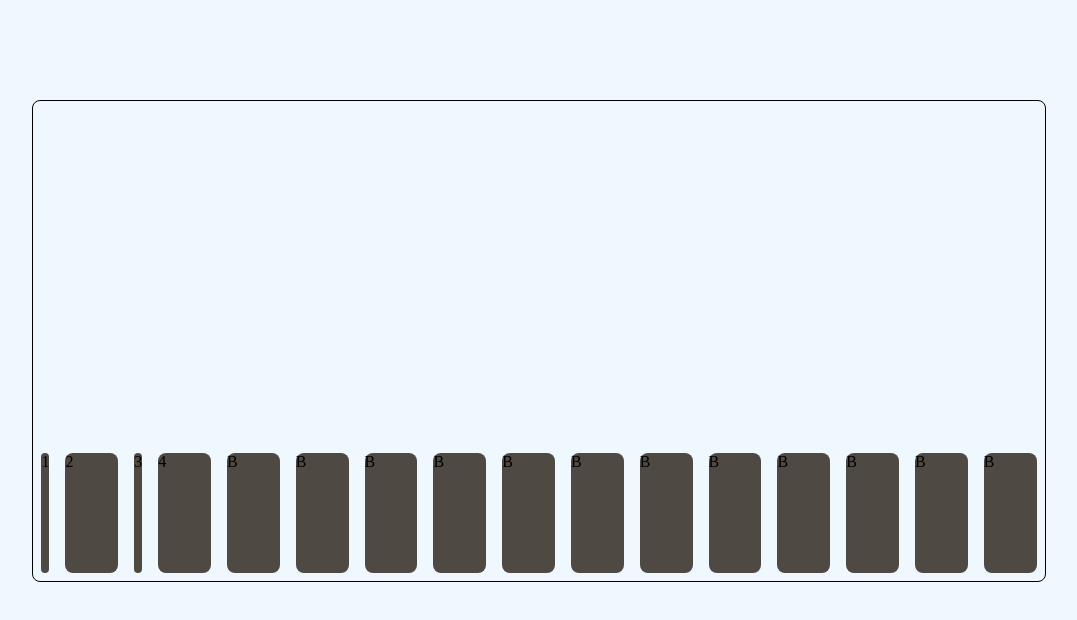
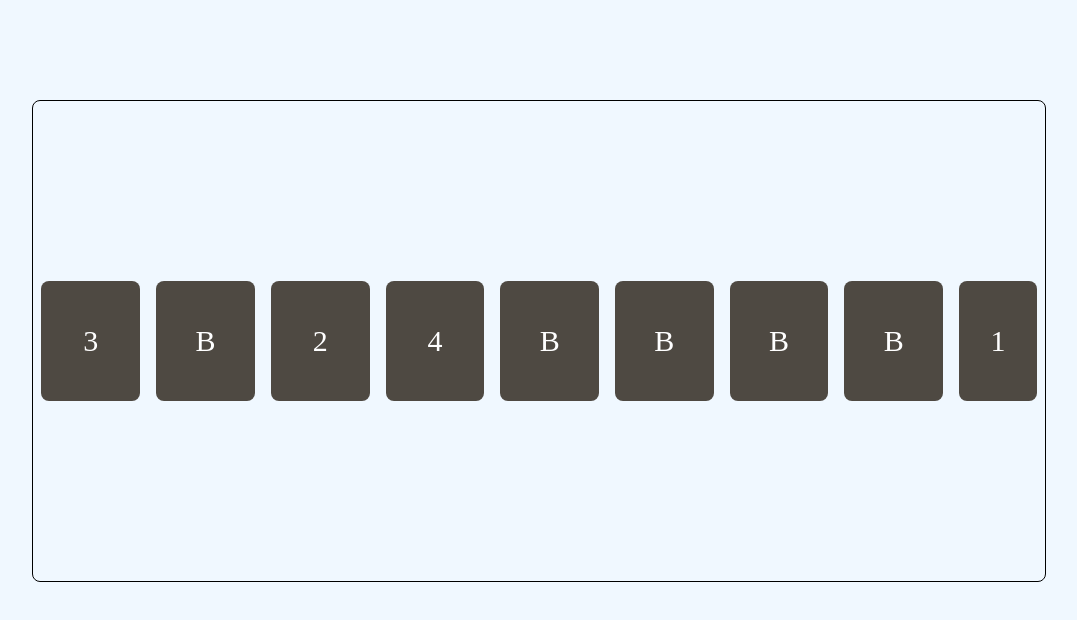
Before and after one commit to vamsee1317/codeBasics, a plain HTML site: page css/layouts/flexbox/index.html in a window 1280 px wide. Shown: the whole page, without its empty margins (101-1178 px from the left). Drawn offline with Linux system fonts and the light colour scheme.

Commit message:
Fix box class assignments and adjust alignment in FlexBox layout

```diff
--- a/css/layouts/flexbox/index.html
+++ b/css/layouts/flexbox/index.html
@@ -11,20 +11,20 @@
     <div class="container">
         <div class="box box1">1</div>
         <div class="box">2</div>
-        <div class="box box1">3</div>
+        <div class="box box3">3</div>
         <div class="box">4</div>
+        <div class="box">B</div>
+        <div class="box boxb">B</div>
+        <div class="box">B</div>
+        <div class="box">B</div>
+        <div class="box">B</div>
+        <!-- <div class="box">B</div>
         <div class="box">B</div>
         <div class="box">B</div>
         <div class="box">B</div>
         <div class="box">B</div>
         <div class="box">B</div>
-        <div class="box">B</div>
-        <div class="box">B</div>
-        <div class="box">B</div>
-        <div class="box">B</div>
-        <div class="box">B</div>
-        <div class="box">B</div>
-        <div class="box">B</div>
+        <div class="box">B</div> -->
 
     </div>
 
--- a/css/layouts/flexbox/style.css
+++ b/css/layouts/flexbox/style.css
@@ -14,7 +14,7 @@ body{
     flex-wrap: wrap; */
     /* flex-flow: row wrap ; */
     justify-content: space-around;
-    align-items :end;
+    align-items :center;
     align-content: space-around;
 
 }
@@ -28,7 +28,25 @@ body{
     margin: 8px;
 }
 
+.container .box{
+    display: flex;
+    justify-content: center;
+    align-items: center;
+    font-size: 30px;
+    color: white;
+}
 .container .box1{
     /* flex-grow: 2; */
     flex-shrink: 2;
 }
+
+.box1{
+    order: 1;
+}
+.boxb{
+    order: -1;
+}
+
+.box3{
+    order: -10;
+}
```
